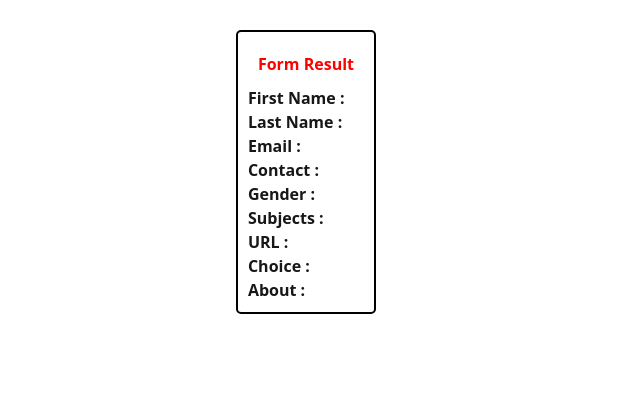
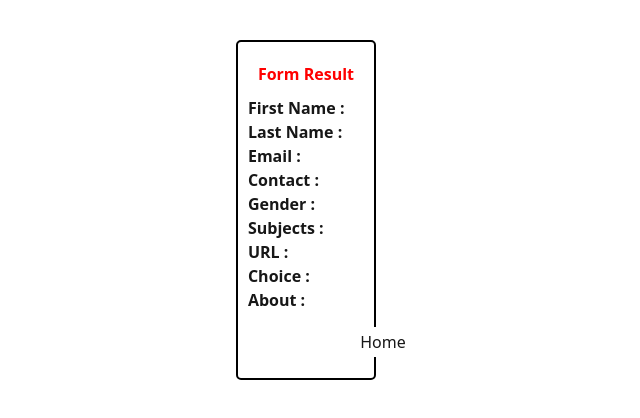
Before and after one commit to hasanshash50-max/forms, a Next.js app: page /ready/result in a window 1280 px wide. Shown: the top 418 px of the page, without its empty margins (334-974 px from the left). Built offline with nearby package versions, Linux system fonts and the light colour scheme.

Commit message:
move forms

```diff
--- a/app/ready/forms.css
+++ b/app/ready/forms.css
@@ -170,6 +170,17 @@ textarea:hover{
     cursor: pointer;
     background: #ff0000c5;
 }
+#button{
+    background: #fff;
+    width: 100px;
+    height: 30px;
+    position: relative;
+    left: 85px;
+    bottom: -15px;
+    border-radius: 5px;
+    cursor: pointer;
+    font-weight: 500;
+}
 @media(max-width : 700px)
 {
     div.one{
--- a/app/ready/result/page.js
+++ b/app/ready/result/page.js
@@ -1,5 +1,5 @@
 "use client";
-
+import Link from "next/link";
 import { useEffect, useState } from "react";
 
 export default function Result() {
@@ -15,7 +15,7 @@ export default function Result() {
     }, []);
 
     return (
-        <div style={{border:"solid 2px #000" , padding:"10px" , margin:"10px" , borderRadius:"5px"}}>
+        <div style={{border:"solid 2px #000" , padding:"10px" , margin:"20px", height:"340px" , borderRadius:"5px"}}>
             <h1 style={{color:"red"}}>Form Result</h1>
             <p style={{fontWeight:"bolder"}}>First Name : {data.name}</p>
             <p style={{fontWeight:"bolder"}}>Last Name : {data.name1}</p>
@@ -26,6 +26,7 @@ export default function Result() {
             <p style={{fontWeight:"bolder"}}>URL : {data.url}</p>
             <p style={{fontWeight:"bolder"}}>Choice : {data.choice}</p>
             <p style={{fontWeight:"bolder"}}>About : {data.about}</p>
+            <Link href="http://localhost:3000/ready"><button id="button">Home</button></Link>
         </div>
     );
 }
```
